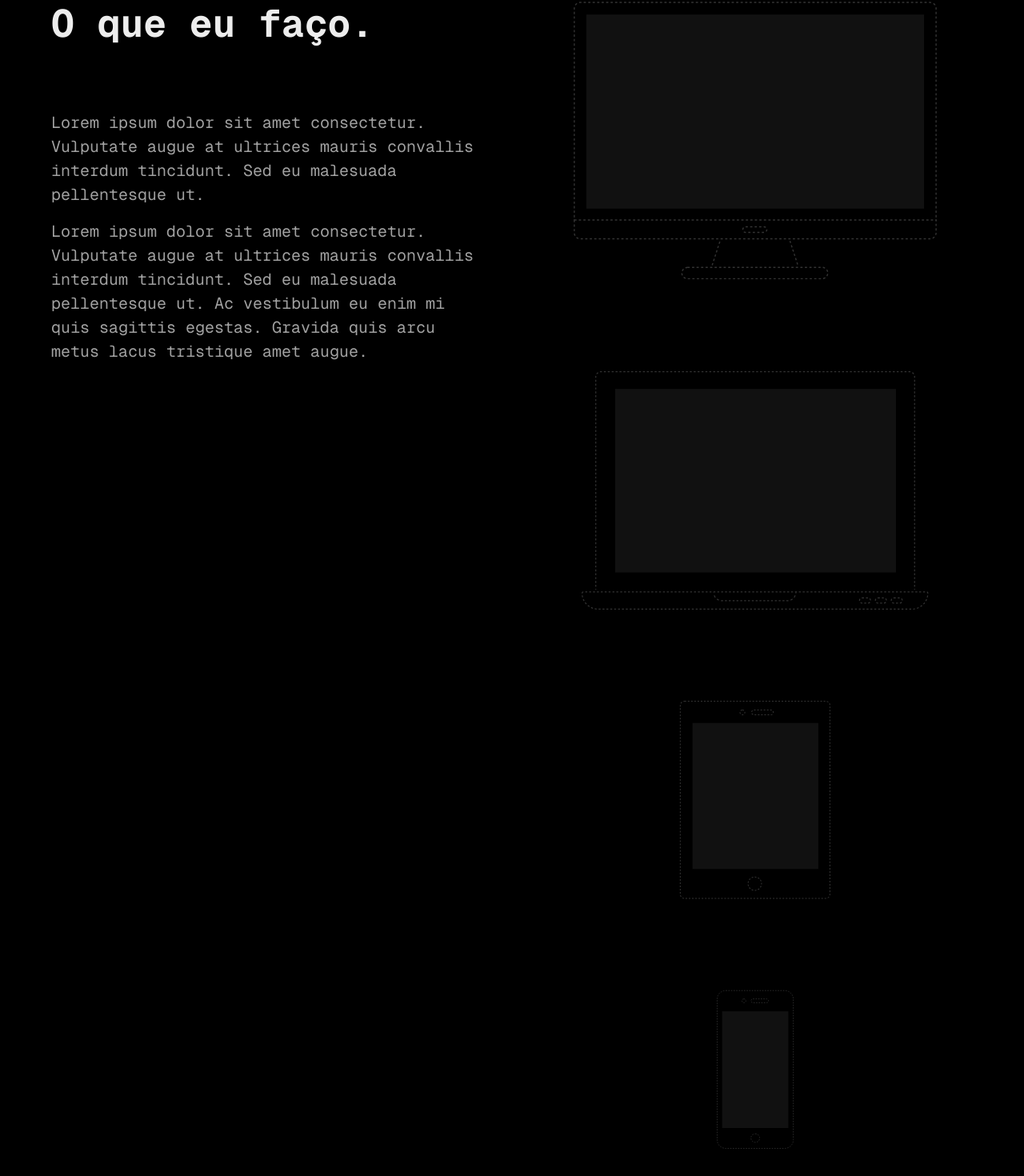
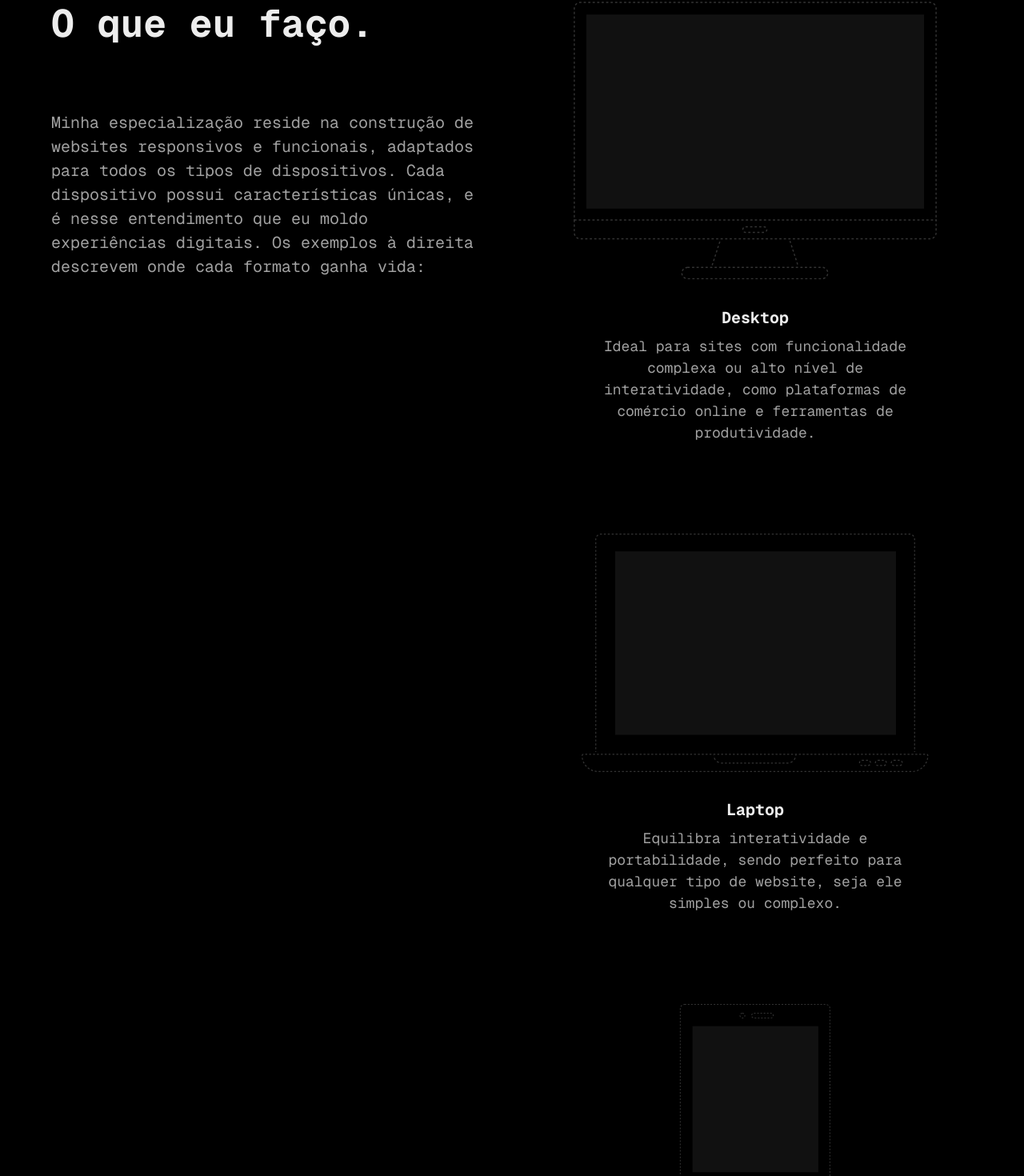
Before and after one commit to TNury/portfolio, a Next.js app: page / in a window 1280 px wide. Shown: the part 1918-3388 px from the top of the page at 80% size. Built offline with nearby package versions, Linux system fonts and the light colour scheme.

Commit message:
Implement new design and content onto WhatIDo

```diff
--- a/src/app/components/sections/WhatIDo.tsx
+++ b/src/app/components/sections/WhatIDo.tsx
@@ -4,18 +4,24 @@ import { Section } from '@portfolio/components/ui/Section';
 
 export const WhatIDo = () => {
   return (
-    <>
-      <Section id="what_i_do" className='flex flex-col gap-20 md:hidden'>
+    <Section className='flex flex-col gap-20 md:flex-row md:gap-16'>
+      <div className='flex h-fit flex-col gap-20 md:sticky md:top-28 md:w-1/2'>
         <h2 className='text-4xl font-bold text-text-2 sm:text-5xl'>
           O que eu faço.
         </h2>
-        <div className='flex flex-col gap-16'>
+
         <p className='text-lg text-text-1 sm:text-xl'>
-            Lorem ipsum dolor sit amet consectetur. Vulputate augue at ultrices
-            mauris convallis interdum tincidunt. Sed eu malesuada pellentesque
-            ut.
+          Minha especialização reside na construção de websites responsivos e
+          funcionais, adaptados para todos os tipos de dispositivos. Cada
+          dispositivo possui características únicas, e é nesse entendimento que
+          eu moldo experiências digitais. Os exemplos{' '}
+          <span className='md:hidden'>abaixo</span>{' '}
+          <span className='hidden md:inline'>à direita</span> descrevem onde
+          cada formato ganha vida:
         </p>
-          <div className='flex w-full flex-col items-center gap-28'>
+      </div>
+      <div className='flex flex-col items-center gap-28 md:w-1/2'>
+        <div className='flex w-full flex-col items-center gap-8'>
           <Image
             src='/assets/media/svg/desktop.svg'
             alt='desktop_icon'
@@ -23,6 +29,18 @@ export const WhatIDo = () => {
             height={1080}
             className='h-auto w-[300px] sm:h-[350px] sm:w-auto'
           />
+          <div className='flex flex-col gap-2 text-center'>
+            <h3 className='text-lg font-bold text-text-2 sm:text-xl-header'>
+              Desktop
+            </h3>
+            <p className='text-base text-text-1 sm:max-w-sm sm:text-lg'>
+              Ideal para sites com funcionalidade complexa ou alto nível de
+              interatividade, como plataformas de comércio online e ferramentas
+              de produtividade.
+            </p>
+          </div>
+        </div>
+        <div className='flex w-full flex-col items-center gap-8'>
           <Image
             src='/assets/media/svg/laptop.svg'
             alt='laptop_icon'
@@ -30,6 +48,17 @@ export const WhatIDo = () => {
             height={768}
             className='h-auto w-[250px] sm:h-[300px] sm:w-auto'
           />
+          <div className='flex flex-col gap-2 text-center'>
+            <h3 className='text-lg font-bold text-text-2 sm:text-xl-header'>
+              Laptop
+            </h3>
+            <p className='text-base text-text-1 sm:max-w-sm sm:text-lg'>
+              Equilibra interatividade e portabilidade, sendo perfeito para
+              qualquer tipo de website, seja ele simples ou complexo.
+            </p>
+          </div>
+        </div>
+        <div className='flex w-full flex-col items-center gap-8'>
           <Image
             src='/assets/media/svg/tablet.svg'
             alt='tablet_icon'
@@ -37,6 +66,17 @@ export const WhatIDo = () => {
             height={1024}
             className='h-auto w-[150px] sm:h-[250px] sm:w-auto'
           />
+          <div className='flex flex-col gap-2 text-center sm:max-w-sm'>
+            <h3 className='text-lg font-bold text-text-2 sm:text-xl-header'>
+              Tablet
+            </h3>
+            <p className='text-base text-text-1 sm:text-lg'>
+              Ideal para sites com conteúdo visual, como revistas, sites de
+              fotos, etc.
+            </p>
+          </div>
+        </div>
+        <div className='flex w-full flex-col items-center gap-8'>
           <Image
             src='/assets/media/svg/smartphone.svg'
             alt='phone_icon'
@@ -44,65 +84,20 @@ export const WhatIDo = () => {
             height={812}
             className='h-auto w-[100px] sm:h-[200px] sm:w-auto'
           />
-          </div>
-          <p className='text-lg text-text-1 sm:text-xl'>
-            Lorem ipsum dolor sit amet consectetur. Vulputate augue at ultrices
-            mauris convallis interdum tincidunt. Sed eu malesuada pellentesque
-            ut. Ac vestibulum eu enim mi quis sagittis egestas. Gravida quis
-            arcu metus lacus tristique amet augue.
-          </p>
-        </div>
-      </Section>
-      <Section className='hidden gap-16 md:flex'>
-        <div className='flex w-1/2 flex-col gap-20 h-fit sticky top-28'>
-          <h2 className='text-4xl font-bold text-text-2 sm:text-5xl'>
-            O que eu faço.
-          </h2>
-          <div className='flex flex-col gap-4'>
-            <p className='text-lg text-text-1 sm:text-xl'>
-              Lorem ipsum dolor sit amet consectetur. Vulputate augue at
-              ultrices mauris convallis interdum tincidunt. Sed eu malesuada
-              pellentesque ut.
-            </p>
-            <p className='text-lg text-text-1 sm:text-xl'>
-              Lorem ipsum dolor sit amet consectetur. Vulputate augue at
-              ultrices mauris convallis interdum tincidunt. Sed eu malesuada
-              pellentesque ut. Ac vestibulum eu enim mi quis sagittis egestas.
-              Gravida quis arcu metus lacus tristique amet augue.
+          <div className='flex flex-col gap-2 text-center'>
+            <h3 className='text-lg font-bold text-text-2 sm:text-xl-header'>
+              Smartphone
+            </h3>
+            <p className='text-base text-text-1 sm:max-w-sm sm:text-lg'>
+              Essencial para atender à maioria dos usuários, o smartphone é a
+              resolução chave para acesso a sites. Sua importância reside na
+              conveniência e prevalência, sendo o principal meio de interação
+              online. Sites otimizados para dispositivos móveis alcançam uma
+              audiência mais ampla.
             </p>
           </div>
         </div>
-        <div className='flex w-1/2 flex-col items-center gap-28'>
-          <Image
-            src='/assets/media/svg/desktop.svg'
-            alt='desktop_icon'
-            width={481}
-            height={367}
-            className='h-auto w-[300px] sm:h-[350px] sm:w-auto'
-          />
-          <Image
-            src='/assets/media/svg/laptop.svg'
-            alt='laptop_icon'
-            width={535}
-            height={367}
-            className='h-auto w-[250px] sm:h-[300px] sm:w-auto'
-          />
-          <Image
-            src='/assets/media/svg/tablet.svg'
-            alt='tablet_icon'
-            width={278}
-            height={367}
-            className='h-auto w-[150px] sm:h-[250px] sm:w-auto'
-          />
-          <Image
-            src='/assets/media/svg/smartphone.svg'
-            alt='phone_icon'
-            width={175}
-            height={367}
-            className='h-auto w-[100px] sm:h-[200px] sm:w-auto'
-          />
       </div>
     </Section>
-    </>
   );
 };
```
Lines whose indentation alone changed are shown as unchanged.
